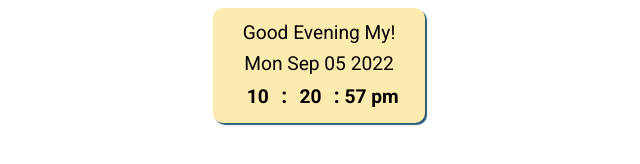
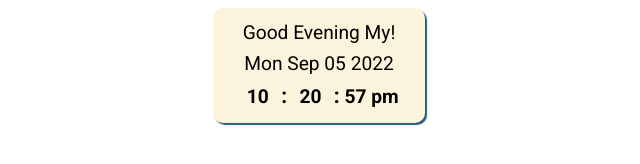
Before and after one commit to haimytran/notion, a plain HTML site: page index.html in a window 1280 px wide. Shown: the whole page, without its empty margins (321-961 px from the left). Drawn offline with Linux system fonts and the light colour scheme.

Commit message:
Update index.html

```diff
--- a/index.html
+++ b/index.html
@@ -40,7 +40,7 @@ h1 {
 .card {
     padding: 10px 25px 10px 25px;
     border-radius: 10px;
-    background: #fcebaf;
+    background: #fbf3db;
     color: ##000000;
     display: inline-block;
     box-shadow: 2px 2px 1px 0px #295C7B;
```
